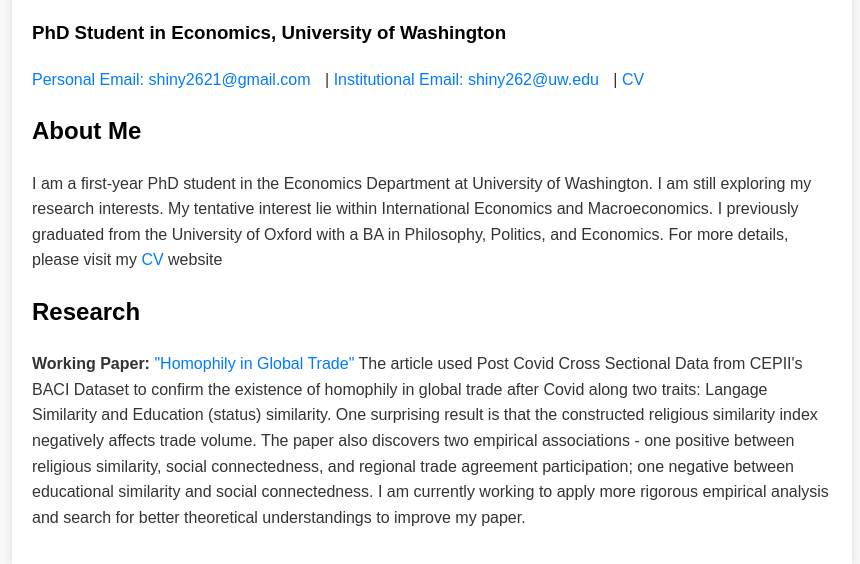
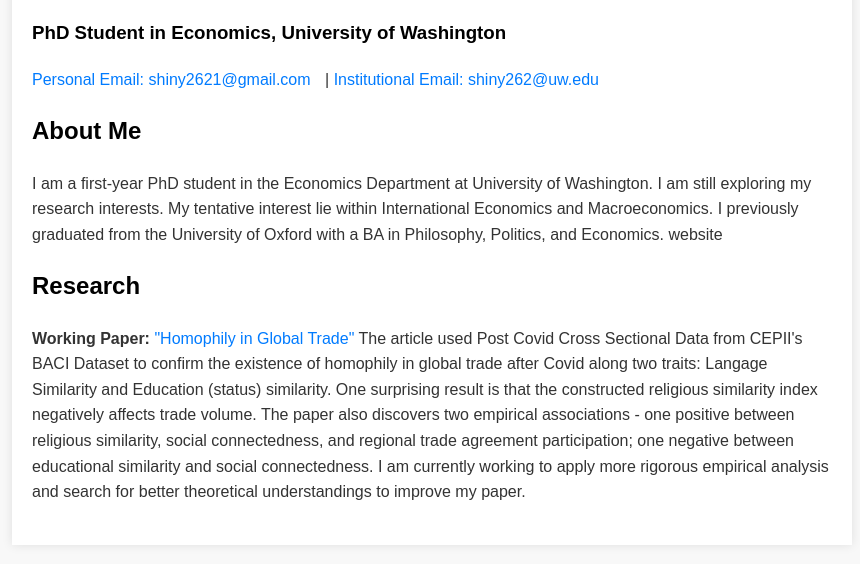
Before and after one commit to NingyiShi/NingyiShi.github.io, a plain HTML site: page index.html in a window 1280 px wide. Shown: the part 116-680 px from the top of the page, without its empty margins (208-1068 px from the left). Drawn offline with Linux system fonts and the light colour scheme.

Commit message:
Update index.html

```diff
--- a/index.html
+++ b/index.html
@@ -57,7 +57,6 @@
         <p class="contact-info">
             <a href="mailto:shiny2621@gmail.com">Personal Email: shiny2621@gmail.com</a>
             | <a href="mailto:shiny262@uw.edu">Institutional Email: shiny262@uw.edu</a>
-            | <a href="https://ningyishi.github.io/Ningyi_CV.pdf" target="_blank">CV</a>
         </p>
 
         <div class="section">
@@ -65,8 +64,7 @@
             <p>
                 I am a first-year PhD student in the Economics Department at University of Washington.
                 I am still exploring my research interests. My tentative interest lie within International Economics and Macroeconomics.
-                I previously graduated from the University of Oxford with a BA in Philosophy, Politics, and Economics. For more details, please
-                visit my <a href="https://ningyishi.github.io/Ningyi_CV.pdf" target="_blank">CV</a> website
+                I previously graduated from the University of Oxford with a BA in Philosophy, Politics, and Economics. </a> website
             </p>
         </div>
 
```
